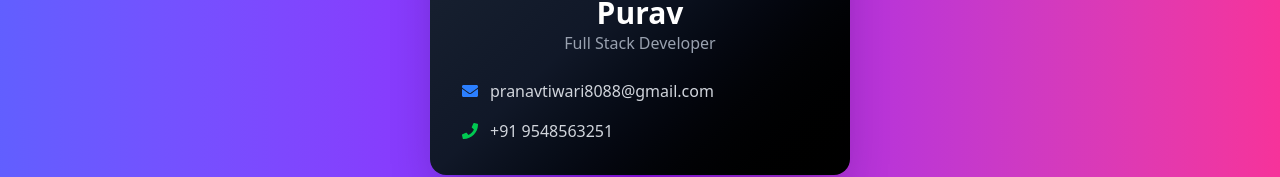
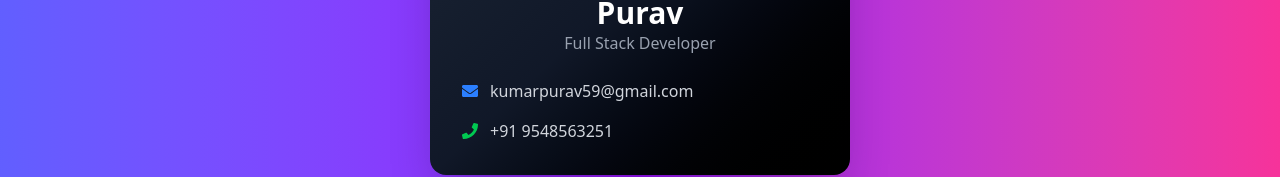
Before and after one commit to puravking/PortFolio-Website, a React (Vite) app in the folder portfolio/: page /about in a window 1280 px wide. Shown: the part 523-700 px from the top of the page. Built offline with nearby package versions, Linux system fonts and the light colour scheme.

Commit message:
4th commit

```diff
--- a/portfolio/src/components/Profile.jsx
+++ b/portfolio/src/components/Profile.jsx
@@ -55,7 +55,7 @@ function Profile() {
                     <div className="flex items-center gap-3 text-gray-300 transition hover:text-blue-400">
                         <FaEnvelope className="text-blue-500" />
                         <a href="mailto:kumarpurav59@gmail.com" className="hover:text-blue-400 transition">
-                            pranavtiwari8088@gmail.com
+                            kumarpurav59@gmail.com
                         </a>
                     </div>
                     <div className="flex items-center gap-3 text-gray-300 transition hover:text-green-400">
```
